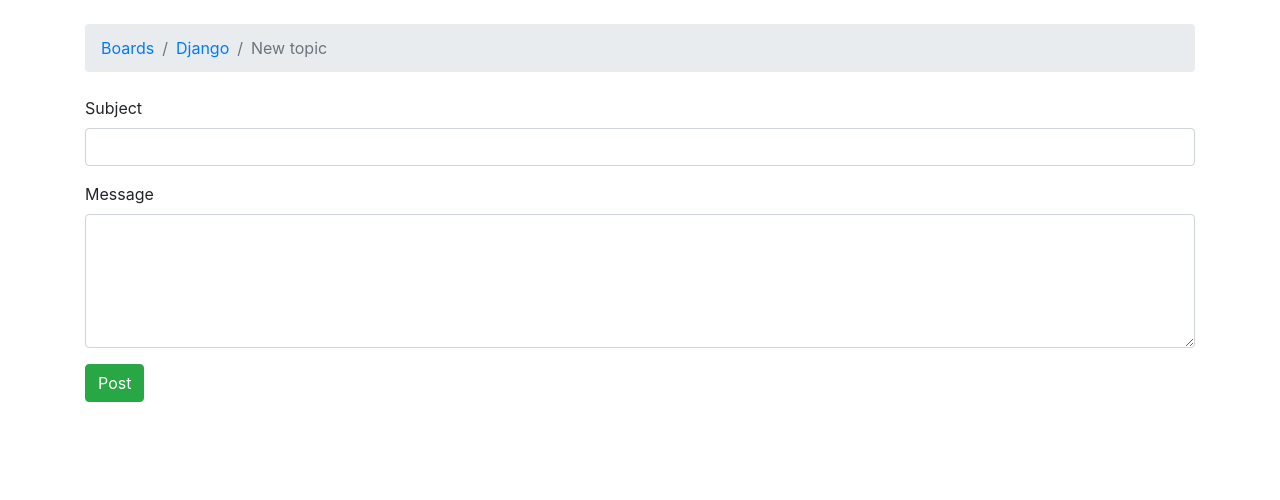
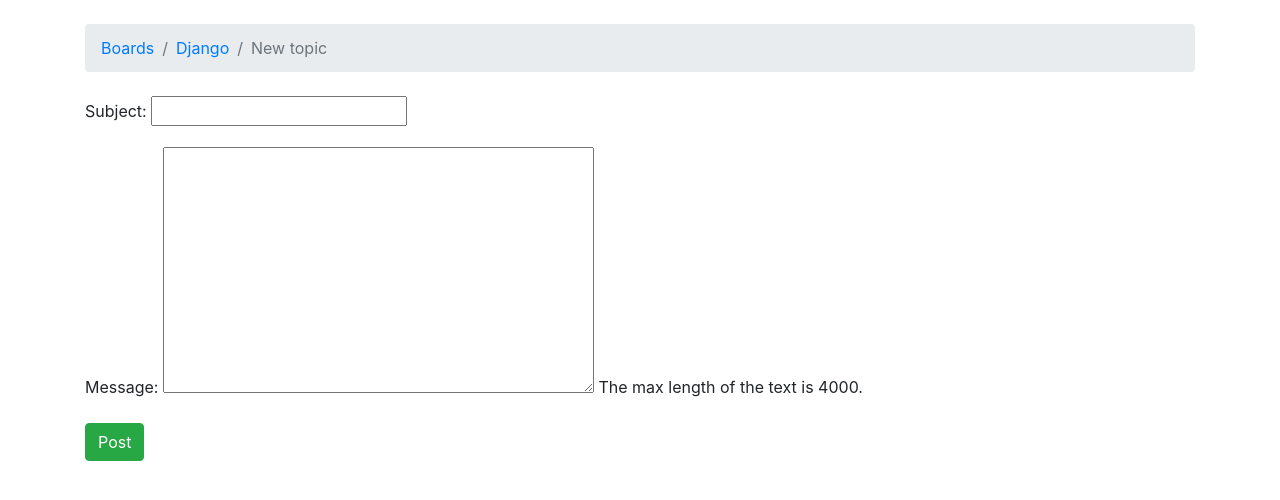
Before and after one commit to NormanBro/PSMLJRPE, a Django app: page /boards/1/new/ in a window 1280 px wide. Shown: the part 56-556 px from the top of the page. Run offline with Django 3.2, Linux system fonts and the light colour scheme; data comes from the database, SQL or seed files in the repository; both versions use the stored data as it was after the commit; some libraries are stand-ins or nearby versions; some web fonts are replaced.

Commit message:
update new topic

```diff
--- a/MySMLJRPE/boards/forms.py
+++ b/MySMLJRPE/boards/forms.py
@@ -2,8 +2,11 @@ from django import forms
 from .models import Topic
 
 class NewTopicForm(forms.ModelForm):
-    message = forms.CharField(widget=forms.Textarea(), max_length=4000)
-
+    message = forms.CharField(
+        widget=forms.Textarea(),
+        max_length=4000,
+        help_text='The max length of the text is 4000.'
+    )
     class Meta:
         model = Topic
         fields = ['subject', 'message']
--- a/MySMLJRPE/template/new_topic.html
+++ b/MySMLJRPE/template/new_topic.html
@@ -11,14 +11,7 @@
 {% block content %}
 <form method="post">
     {% csrf_token %}
-    <div class="form-group">
-      <label for="id_subject">Subject</label>
-      <input type="text" class="form-control" id="id_subject" name="subject">
-    </div>
-    <div class="form-group">
-      <label for="id_message">Message</label>
-      <textarea class="form-control" id="id_message" name="message" rows="5"></textarea>
-    </div>
+    {{ form.as_p }}
     <button type="submit" class="btn btn-success">Post</button>
   </form>
 {% endblock %}
```
Also changed, not shown: MySMLJRPE/db.sqlite3.
